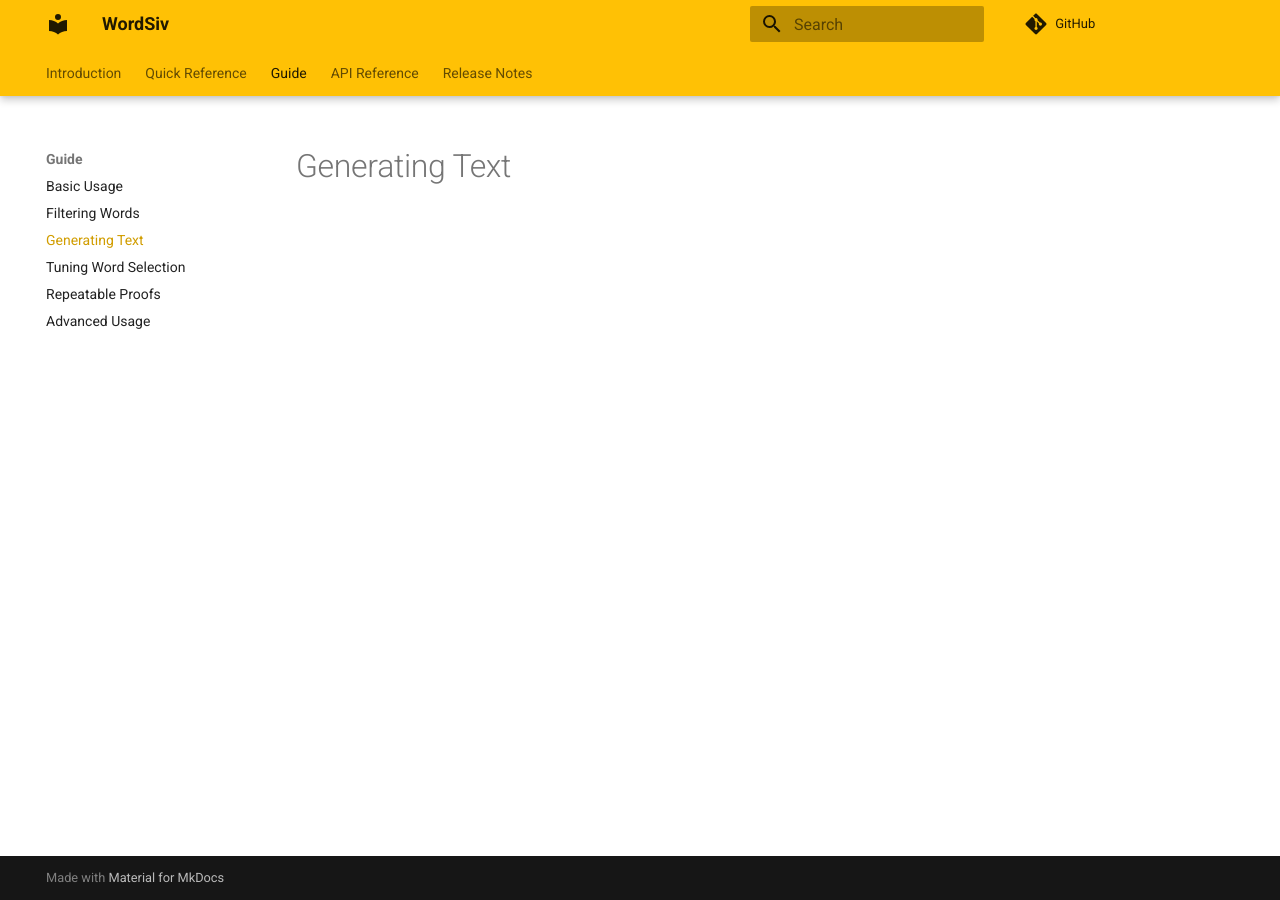
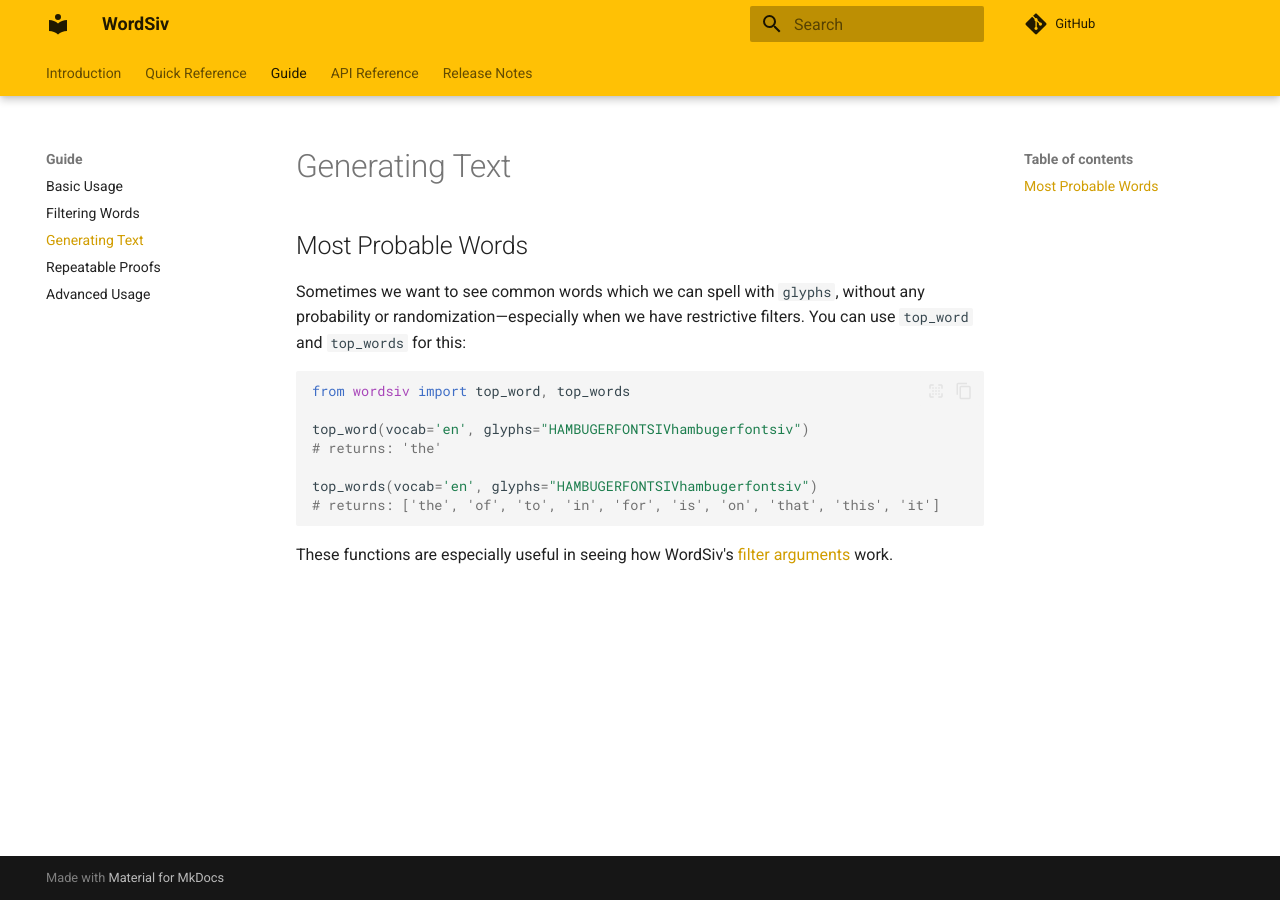
Before and after one commit to tallpauley/wordsiv, an MkDocs documentation site: the page built from docs/guide/generating-text.md, in a window 1280 px wide. Built offline with MkDocs 1.6.1 and Material for MkDocs 9.7.7, drawn with Linux system fonts in a browser that asks for light colours; comment, search, counter and statistics services are not loaded.

Commit message:
remove tuning word selection, moving to generating text guide, move top_word, top_words doc to generating

````diff
--- a/docs/guide/generating-text.md
+++ b/docs/guide/generating-text.md
@@ -1 +1,20 @@
 # Generating Text
+
+## Most Probable Words
+
+Sometimes we want to see common words which we can spell with `glyphs`, without
+any probability or randomization—especially when we have restrictive filters.
+You can use `top_word` and `top_words` for this:
+
+```python
+from wordsiv import top_word, top_words
+
+top_word(vocab='en', glyphs="HAMBUGERFONTSIVhambugerfontsiv")
+# returns: 'the'
+
+top_words(vocab='en', glyphs="HAMBUGERFONTSIVhambugerfontsiv")
+# returns: ['the', 'of', 'to', 'in', 'for', 'is', 'on', 'that', 'this', 'it']
+```
+
+These functions are especially useful in seeing how WordSiv's
+[filter arguments](filtering-words.md) work.
--- a/mkdocs.yml
+++ b/mkdocs.yml
@@ -26,7 +26,6 @@ nav:
       - Basic Usage: guide/basic-usage.md
       - Filtering Words: guide/filtering-words.md
       - Generating Text: guide/generating-text.md
-      - Tuning Word Selection: guide/tuning-word-selection.md
       - Repeatable Proofs: guide/repeatable-proofs.md
       - Advanced Usage: guide/advanced-usage.md
   - API Reference:
````
Also changed, not shown: docs/guide/tuning-word-selection.md (deleted, +0 -1 lines).
